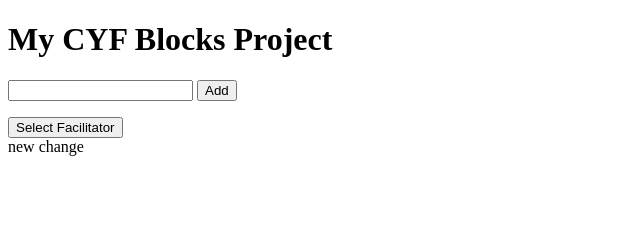
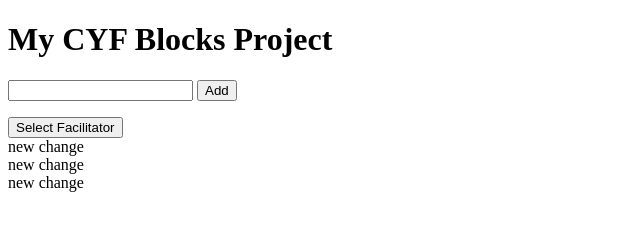
Before and after one commit to christina-mifsud/CYFblocks, a plain HTML site: page index.html in a window 1280 px wide. Shown: the whole page, without its empty margins (0-640 px from the left). Drawn offline with Linux system fonts and the light colour scheme.

Commit message:
added more stuff

```diff
--- a/index.html
+++ b/index.html
@@ -21,5 +21,7 @@
         <!----->
         <script src="script.js"></script>
         <div> new change </div>
+        <div> new change </div>
+        <div> new change </div>
     </body>
 </html>
```
